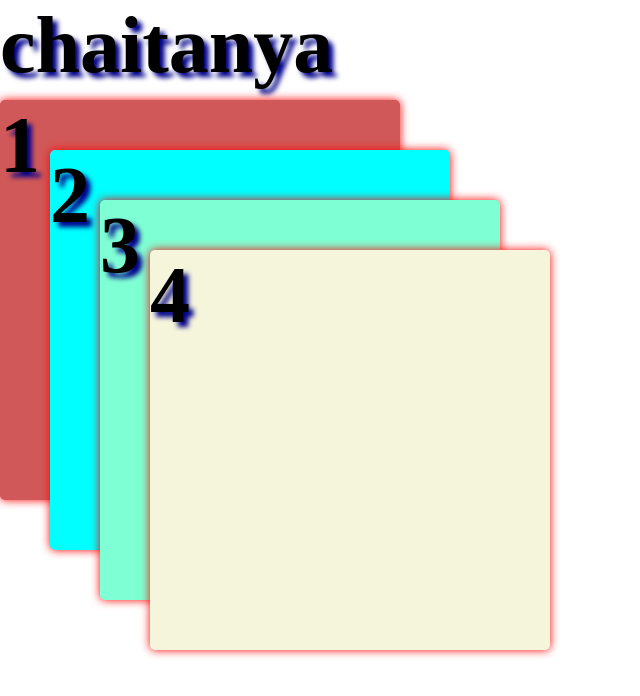
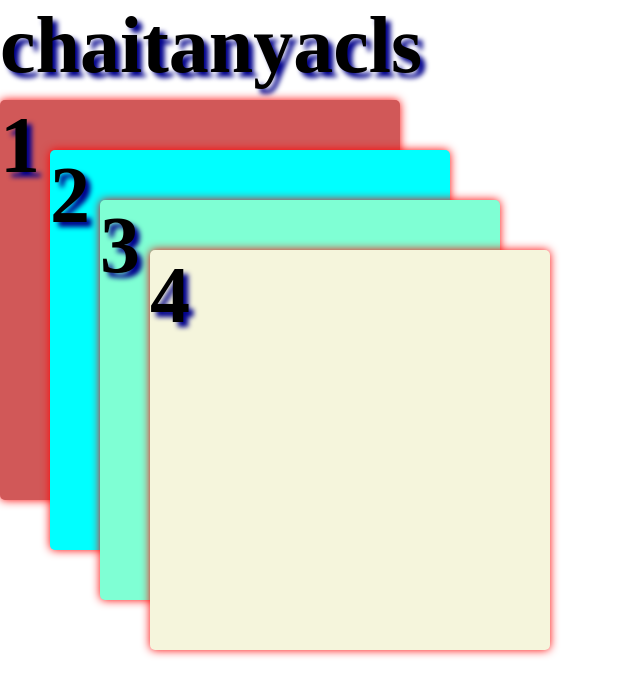
Before and after one commit to chaitanyakaremore/css-position-with-Z-index, a plain HTML site: page index.html in a window 1280 px wide. Shown: the whole page, without its empty margins (0-640 px from the left). Drawn offline with Linux system fonts and the light colour scheme.

Commit message:
name change

```diff
--- a/index.html
+++ b/index.html
@@ -20,6 +20,6 @@
     <div class="box-4">
         <h1>4</h1>
     </div>
-    <h1>chaitanya</h1>
+    <h1>chaitanyacls</h1>
 </body>
 </html>
```
